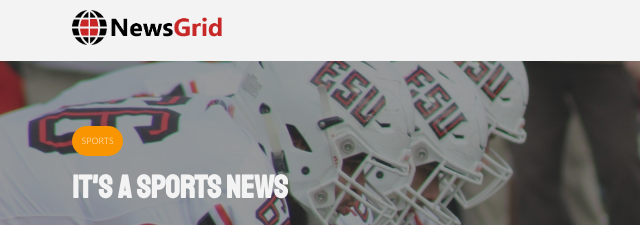
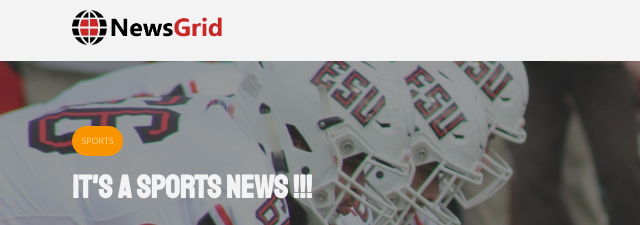
Before and after one commit to ganeshhindinamani/ghPages, a website: page dist/index.html in a window 1280 px wide. Shown: the top 225 px of the page, 0-640 px from the left. Drawn offline with Linux system fonts and the light colour scheme.

Commit message:
index updated

```diff
--- a/dist/index.html
+++ b/dist/index.html
@@ -60,7 +60,7 @@
       <div class="container">
         <div class="main-text">
           <div class="category category-sports">Sports</div>
-          <h1 class="my-1">It's a Sports News</h1>
+          <h1 class="my-1">It's a Sports News !!!</h1>
           <p class="md">
             Lorem ipsum dolor sit amet consectetur adipisicing elit. Modi beatae
             est amet suscipit tempore explicabo deserunt a nemo voluptas odit?
```
